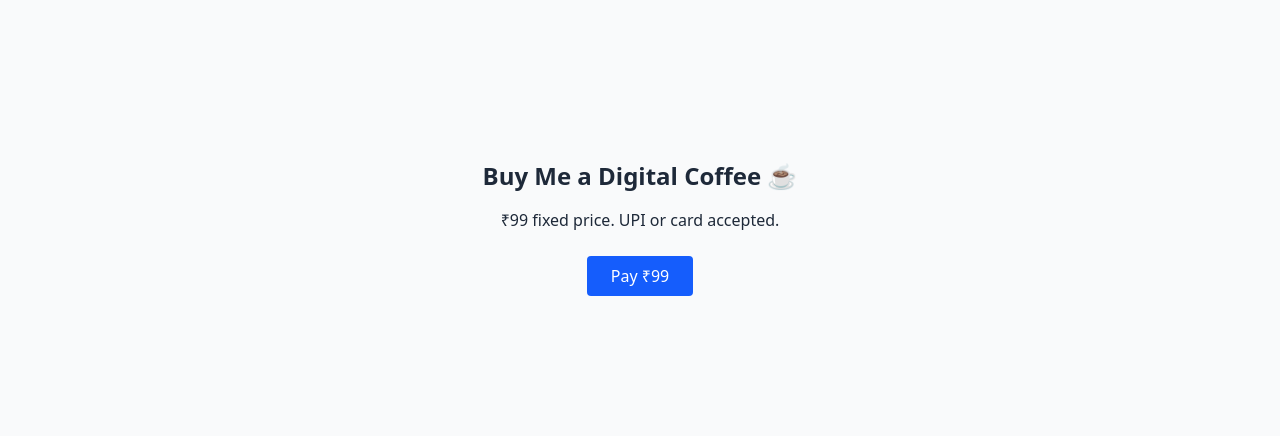
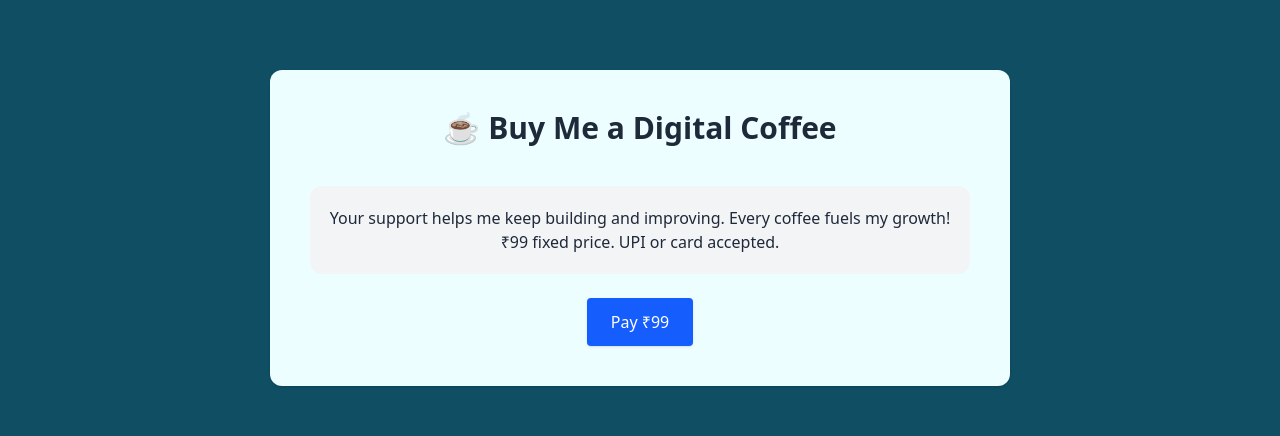
Before and after one commit to himesh220002/tech-deal, a React (Vite) app in the folder frontend/: page /coffee in a window 1280 px wide. Shown: the part 240-676 px from the top of the page. Built offline with nearby package versions, Linux system fonts and the light colour scheme; no server answers; sample sign-in values are in the browser's storage; what chartjs-plugin-datalabels would draw is missing.

Commit message:
enhance coffee page

```diff
--- a/frontend/src/pages/BuyCoffeePage.jsx
+++ b/frontend/src/pages/BuyCoffeePage.jsx
@@ -3,9 +3,11 @@ import { createCoffeeOrder } from "../api/payment";
 
 const BuycoffeePage = () => {
   const [paymentInfo, setPaymentInfo] = useState(null);
+  const [loading, setLoading] = useState(false);
 
   const handlePayment = async () => {
     try {
+      setLoading(true);
       const { order, amount } = await createCoffeeOrder();
 
       const options = {
@@ -16,13 +18,23 @@ const BuycoffeePage = () => {
         description: "Digital Coffee",
         order_id: order.id,
         handler: async function (response) {
-          alert("Payment initiated. Confirmation will follow.");
+          alert(
+            "💌 Your payment is being processed! Thank you for your support. Confirmation will follow shortly."
+          );
 
           // Wait a few seconds for webhook to insert into DB
           setTimeout(async () => {
-            const res = await fetch(`${import.meta.env.VITE_BACKEND_URL}/api/payments/verify/latest`);
-            const data = await res.json();
-            setPaymentInfo(data[0]); // assuming result is an array
+            try {
+              const res = await fetch(
+                `${import.meta.env.VITE_BACKEND_URL}/api/payments/verify/latest`
+              );
+              const data = await res.json();
+              setPaymentInfo(data[0] || data); // works if backend sends array or object
+              setLoading(false);
+            } catch (err) {
+              console.error("Error fetching latest payment:", err);
+              setLoading(false);
+            }
           }, 3000);
         },
         theme: { color: "#2563EB" },
@@ -33,7 +45,8 @@ const BuycoffeePage = () => {
       rzp.open();
     } catch (err) {
       console.error("Payment error:", err);
-      alert("Something went wrong. Try again later.");
+      setLoading(false);
+      alert("Oops! Something went wrong. Please try again later.");
     }
   };
 
@@ -45,25 +58,50 @@ const BuycoffeePage = () => {
   }, []);
 
   return (
-    <div className="min-h-screen flex flex-col items-center justify-center bg-gray-50 text-gray-800">
-      <h1 className="text-2xl font-bold mb-4">Buy Me a Digital Coffee ☕</h1>
-      <p className="mb-6">₹99 fixed price. UPI or card accepted.</p>
+    <div className="min-h-screen flex items-center justify-center bg-cyan-900  px-4">
+      <div className="flex flex-col items-center justify-center bg-cyan-50 text-gray-800 p-10 rounded-xl shadow">
+      <h1 className="text-3xl font-bold mb-10 text-center">
+        ☕ Buy Me a Digital Coffee
+      </h1>
+      <p className="mb-6 text-center rounded-xl bg-gray-100 p-5">
+        Your support helps me keep building and improving. Every coffee fuels my growth! <br />
+        ₹99 fixed price. UPI or card accepted.
+      </p>
       <button
         onClick={handlePayment}
-        className="bg-blue-600 text-white px-6 py-2 rounded hover:bg-blue-700 transition"
+        disabled={loading}
+        className={`bg-blue-600 text-white px-6 py-3 rounded shadow hover:bg-blue-700 transition ${
+          loading ? "opacity-60 cursor-not-allowed" : ""
+        }`}
       >
-        Pay ₹99
+        {loading ? "Processing..." : "Pay ₹99"}
       </button>
 
       {paymentInfo && (
-        <div className="mt-8 p-4 border rounded bg-white shadow text-left w-full max-w-md">
-          <h2 className="text-xl font-semibold mb-2 text-green-600">🎉 Payment Successful!</h2>
-          <p><strong>Payment ID:</strong> {paymentInfo.payment_id}</p>
-          <p><strong>Order ID:</strong> {paymentInfo.order_id}</p>
-          <p><strong>Amount:</strong> ₹{paymentInfo.amount}</p>
-          <p className="mt-2 text-sm text-gray-600">Thanks for the coffee! You're fueling great code ☕🚀</p>
+        <div className="mt-8 p-6 border rounded-lg bg-white shadow-md text-left w-full max-w-md animate-fade-in">
+          <h2 className="text-2xl font-semibold mb-3 text-green-600">
+            🎉 Thank You for Your Support!
+          </h2>
+          <p className="mb-2 text-gray-700">
+            Your contribution means a lot. Every coffee keeps me going and fuels my journey.
+          </p>
+          <div className="mt-2">
+            <p>
+              <strong>Payment ID:</strong> {paymentInfo.payment_id}
+            </p>
+            <p>
+              <strong>Order ID:</strong> {paymentInfo.order_id}
+            </p>
+            <p>
+              <strong>Amount:</strong> ₹{paymentInfo.amount}
+            </p>
+            <p className="mt-3 text-sm text-gray-500 italic">
+              I'm truly grateful for your support. This helps me keep learning, coding, and delivering more value!
+            </p>
+          </div>
         </div>
       )}
+      </div>
     </div>
   );
 };
```
